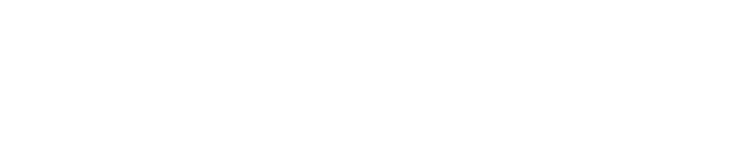
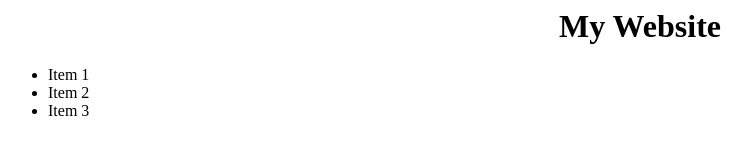
Before and after one commit to harsh250895/branching, a plain HTML site: page index.html in a window 1280 px wide. Shown: the whole page, without its empty margins (0-752 px from the left). Drawn offline with Linux system fonts and the light colour scheme.

Commit message:
Added content

```diff
--- a/index.html
+++ b/index.html
@@ -1,8 +1,14 @@
 <html>
 
-<title>Before merging</title>
+<title>After merging</title>
 
 <body>
+<h1 align="center">My Website</h1>
+	<ul>
+	    <li>Item 1</li>
+	    <li>Item 2</li>
+	    <li>Item 3</li>
+	</ul>
 </body>
 
 </html>
```
